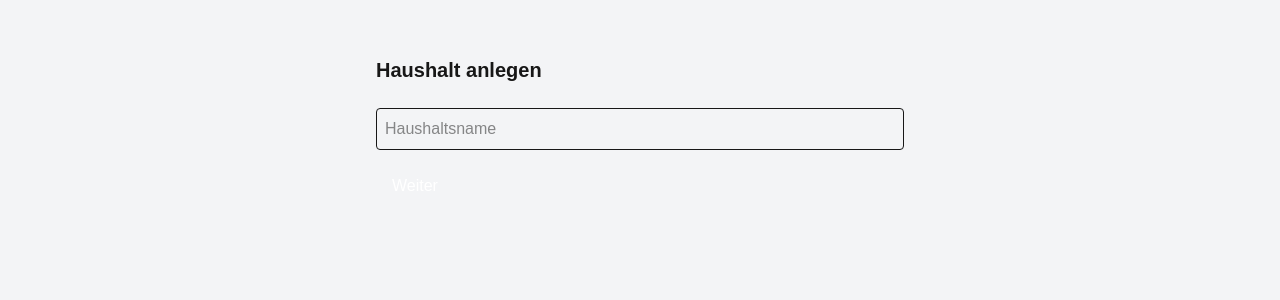
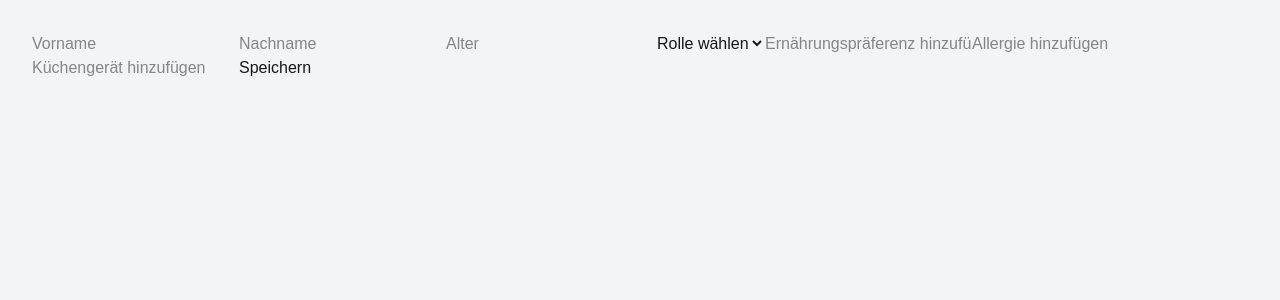
Before and after one commit to TheDanRos/mealzy-ui, a Next.js app: page / in a window 1280 px wide. Shown: the top 300 px of the page. Built offline with nearby package versions, Linux system fonts and the light colour scheme.

Commit message:
Fix: saubere Version von HouseholdFormAdvanced

```diff
--- a/components/HouseholdFormAdvanced.tsx
+++ b/components/HouseholdFormAdvanced.tsx
@@ -1,186 +1,94 @@
-import { useState } from "react"
-import { toast } from "sonner"
+// HouseholdFormAdvanced.tsx – bereinigt
+import { useState } from "react";
 
-export default function CreateHouseholdFlow() {
-  const [step, setStep] = useState<"name" | "self" | "invite">("name")
-  const [loading, setLoading] = useState(false)
-  const [name, setName] = useState("")
-  const [householdId, setHouseholdId] = useState<string | null>(null)
-  const [owner, setOwner] = useState({ name: "", age: "", role: "", email: "", preferences: [] as string[], allergies: [] as string[], equipment: [] as string[] })
-  const [input, setInput] = useState({ pref: "", allergy: "", equip: "" })
-  const [emailInvites, setEmailInvites] = useState<{ name: string, email: string }[]>([])
-  const [inviteInput, setInviteInput] = useState({ name: "", email: "" })
+export default function HouseholdFormAdvanced() {
+  const [formData, setFormData] = useState({
+    firstName: "",
+    lastName: "",
+    age: "",
+    role: "",
+    preferences: [] as string[],
+    allergies: [] as string[],
+    equipment: [] as string[],
+  });
 
-  const createHousehold = async () => {
-    if (!name) {
-      alert("Bitte Haushaltsnamen eingeben.")
-      return
-    }
-    setStep("self")
-  }
+  const handleChange = (e: React.ChangeEvent<HTMLInputElement | HTMLSelectElement>) => {
+    const { name, value } = e.target;
+    setFormData((prev) => ({ ...prev, [name]: value }));
+  };
 
-  const createOwner = async () => {
-    if (!owner.name || !owner.age || !owner.role || !owner.email) {
-      alert("Bitte alle Felder ausfüllen.")
-      return
-    }
-    setLoading(true)
-    try {
-      const res = await fetch("https://havusmlajpbmxrznabhz.supabase.co/functions/v1/create-household", {
-        method: "POST",
-        headers: {
-          "Content-Type": "application/json",
-          Authorization: `Bearer ${process.env.NEXT_PUBLIC_SUPABASE_ANON_KEY}`
-        },
-        body: JSON.stringify({
-          owner_id: "a2d3c7b3-d5a0-478d-bb19-a321246862a3",
-          name,
-          members: [{
-            name: owner.name,
-            age: parseInt(owner.age || "0"),
-            role: owner.role,
-            email: owner.email,
-            preferences: owner.preferences,
-            allergies: owner.allergies
-          }],
-          equipment: owner.equipment
-        }),
-      })
-      if (res.ok) {
-        const data = await res.json()
-        setHouseholdId(data.household_id)
-        setStep("invite")
-      } else {
-        const err = await res.json()
-        alert("Fehler: " + err.message)
-      }
-    } catch (e) {
-      alert("Netzwerkfehler")
-    } finally {
-      setLoading(false)
-    }
-  }
+  const handleArrayChange = (name: string, value: string) => {
+    setFormData((prev) => ({
+      ...prev,
+      [name]: [...(prev as any)[name], value],
+    }));
+  };
 
-  const addValue = (field: "preferences" | "allergies" | "equipment", value: string) => {
-    if (!value) return
-    setOwner({ ...owner, [field]: [...owner[field], value] })
-    setInput({ ...input, [field === "preferences" ? "pref" : field === "allergies" ? "allergy" : "equip"]: "" })
-  }
-
-  const sendInviteEmail = async (email: string, household_id: string) => {
-    const res = await fetch("https://havusmlajpbmxrznabhz.supabase.co/functions/v1/send-invite", {
-      method: "POST",
-      headers: {
-        "Content-Type": "application/json"
-      },
-      body: JSON.stringify({ email, household_id })
-    })
-    if (res.ok) toast.success("Einladung gesendet an " + email)
-    else toast.error("Einladung fehlgeschlagen")
-  }
+  const handleSubmit = (event: React.FormEvent<HTMLFormElement>) => {
+    event.preventDefault();
+    console.log("Form data:", formData);
+  };
 
   return (
-    <div className="max-w-xl mx-auto p-6 space-y-6">
-      <h2 className="text-xl font-bold">Haushalt anlegen</h2>
-
-      {step === "name" && (
-        <div className="space-y-4 animate-fade-in">
+    <form onSubmit={handleSubmit}>
       <input
-            className="w-full p-2 border rounded"
-            placeholder="Haushaltsname"
-            value={name}
-            onChange={(e) => setName(e.target.value)}
+        name="firstName"
+        placeholder="Vorname"
+        value={formData.firstName}
+        onChange={handleChange}
       />
-          <button
-            onClick={createHousehold}
-            className="bg-coral text-white px-4 py-2 rounded"
-          >
-            Weiter
-          </button>
-        </div>
-      )}
-
-      {step === "self" && (
-        <div className="space-y-4 animate-fade-in">
-          <h3 className="font-semibold">Daten zur eigenen Person</h3>
-          <div className="grid grid-cols-2 gap-2">
-            <input className="p-2 border rounded" placeholder="Dein Name" value={owner.name} onChange={(e) => setOwner({ ...owner, name: e.target.value })} />
-            <input className="p-2 border rounded" placeholder="E-Mail-Adresse" value={owner.email} onChange={(e) => setOwner({ ...owner, email: e.target.value })} />
-          </div>
-          <div className="grid grid-cols-2 gap-2">
-            <input className="p-2 border rounded" placeholder="Alter" type="number" value={owner.age} onChange={(e) => setOwner({ ...owner, age: e.target.value })} />
-            <input className="p-2 border rounded" placeholder="Rolle (z. B. Papa)" value={owner.role} onChange={(e) => setOwner({ ...owner, role: e.target.value })} />
-          </div>
-
-          {["preferences", "allergies", "equipment"].map((field) => (
-            <div key={field}>
-              <h4 className="font-semibold mt-4">
-                {field === "preferences" ? "Ernährungspräferenzen" : field === "allergies" ? "Allergien" : "Küchengeräte"}
-              </h4>
-              <div className="flex gap-2">
       <input
-                  className="p-2 border rounded w-full"
-                  placeholder={field === "preferences" ? "z. B. vegetarisch" : field === "allergies" ? "z. B. Laktose" : "z. B. Mikrowelle"}
-                  value={field === "preferences" ? input.pref : field === "allergies" ? input.allergy : input.equip}
-                  onChange={(e) => setInput({ ...input, [field === "preferences" ? "pref" : field === "allergies" ? "allergy" : "equip"]: e.target.value })}
-                  onKeyDown={(e) => {
+        name="lastName"
+        placeholder="Nachname"
+        value={formData.lastName}
+        onChange={handleChange}
+      />
+      <input
+        name="age"
+        type="number"
+        placeholder="Alter"
+        value={formData.age}
+        onChange={handleChange}
+      />
+      <select name="role" value={formData.role} onChange={handleChange}>
+        <option value="">Rolle wählen</option>
+        <option value="Elternteil">Elternteil</option>
+        <option value="Kind">Kind</option>
+      </select>
+      <input
+        placeholder="Ernährungspräferenz hinzufügen"
+        onKeyDown={(e: React.KeyboardEvent<HTMLInputElement>) => {
           if (e.key === "Enter") {
-                      e.preventDefault()
-                      addValue(field as any, input[field === "preferences" ? "pref" : field === "allergies" ? "allergy" : "equip"])
+            e.preventDefault();
+            const target = e.target as HTMLInputElement;
+            handleArrayChange("preferences", target.value);
+            target.value = "";
           }
         }}
       />
-                <button onClick={() => addValue(field as any, input[field === "preferences" ? "pref" : field === "allergies" ? "allergy" : "equip"])} className="bg-coral text-white px-3 py-1 rounded">+</button>
-              </div>
-              <div className="flex flex-wrap gap-2 mt-2">
-                {owner[field].map((val: string, i: number) => (
-                  <span key={i} className="px-2 py-1 bg-gray-200 rounded-full text-sm">
-                    {val} <button onClick={() => setOwner({ ...owner, [field]: owner[field].filter((_: string, j: number) => j !== i) })}>×</button>
-                  </span>
-                ))}
-              </div>
-            </div>
-          ))}
-
-          <button
-            onClick={createOwner}
-            disabled={loading}
-            className="bg-coral text-white px-4 py-2 rounded disabled:opacity-50"
-          >
-            {loading ? "Speichern..." : "Mich anlegen und fortfahren"}
-          </button>
-        </div>
-      )}
-
-      {step === "invite" && (
-        <div className="space-y-4 animate-fade-in">
-          <h3 className="font-semibold">{name} – Mitglieder einladen</h3>
-          <div className="grid grid-cols-2 gap-2">
-            <input className="p-2 border rounded" placeholder="Vorname" value={inviteInput.name} onChange={(e) => setInviteInput({ ...inviteInput, name: e.target.value })} />
-            <input className="p-2 border rounded" placeholder="E-Mail-Adresse" value={inviteInput.email} onChange={(e) => setInviteInput({ ...inviteInput, email: e.target.value })} onKeyDown={async (e) => {
-              if (e.key === "Enter" && householdId && inviteInput.email.includes("@") && inviteInput.name) {
-                setEmailInvites([...emailInvites, inviteInput])
-                await sendInviteEmail(inviteInput.email, householdId)
-                setInviteInput({ name: "", email: "" })
+      <input
+        placeholder="Allergie hinzufügen"
+        onKeyDown={(e: React.KeyboardEvent<HTMLInputElement>) => {
+          if (e.key === "Enter") {
+            e.preventDefault();
+            const target = e.target as HTMLInputElement;
+            handleArrayChange("allergies", target.value);
+            target.value = "";
           }
-            }} />
-          </div>
-          <button className="bg-coral text-white px-3 py-1 rounded" onClick={async () => {
-            if (!inviteInput.email.includes("@") || !inviteInput.name || !householdId) return
-            setEmailInvites([...emailInvites, inviteInput])
-            await sendInviteEmail(inviteInput.email, householdId)
-            setInviteInput({ name: "", email: "" })
-          }}>
-            + Person einladen
-          </button>
-          <ul className="list-disc pl-6">
-            {emailInvites.map((e, i) => (
-              <li key={i}>{e.name} ({e.email})</li>
-            ))}
-          </ul>
-          <p className="text-sm text-gray-600">Diese Personen erhalten eine Einladung zur Plattform.</p>
-        </div>
-      )}
-    </div>
-  )
+        }}
+      />
+      <input
+        placeholder="Küchengerät hinzufügen"
+        onKeyDown={(e: React.KeyboardEvent<HTMLInputElement>) => {
+          if (e.key === "Enter") {
+            e.preventDefault();
+            const target = e.target as HTMLInputElement;
+            handleArrayChange("equipment", target.value);
+            target.value = "";
           }
+        }}
+      />
+      <button type="submit">Speichern</button>
+    </form>
+  );
+}
```
Lines whose indentation alone changed are shown as unchanged.
